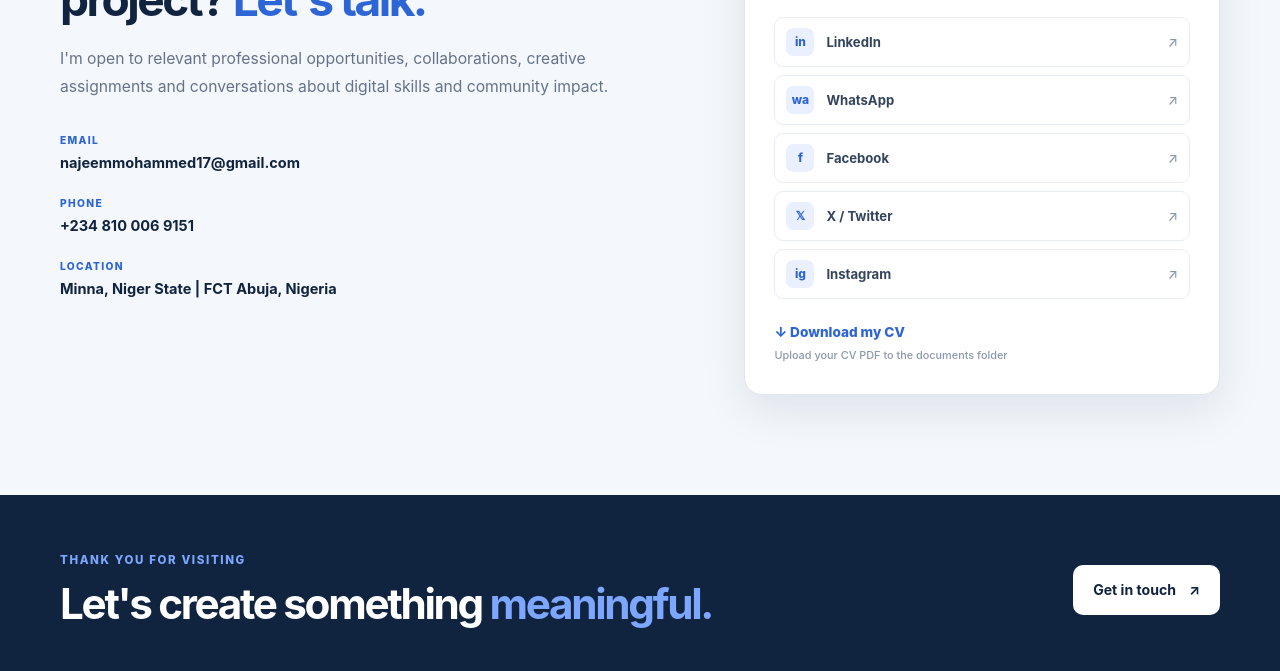
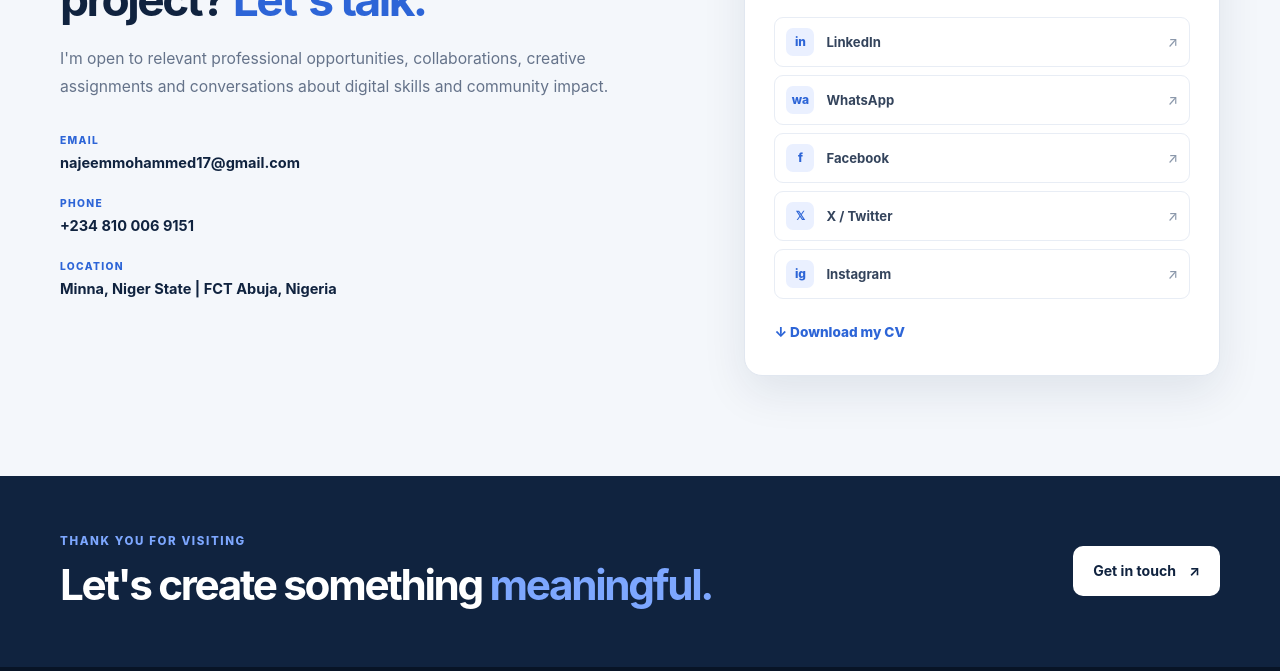
Before and after one commit to emdeeycomputers/mohammednajeem, a plain HTML site: page index.html in a window 1280 px wide. Shown: the part 6150-6821 px from the top of the page. Drawn offline with Linux system fonts and the light colour scheme.

Commit message:
Add files via upload

```diff
--- a/index.html
+++ b/index.html
@@ -245,7 +245,7 @@
             <a href="https://x.com/Emdeey17" target="_blank"><span>𝕏</span> X / Twitter <b>↗</b></a>
             <a href="https://www.instagram.com/najeem_mohammed17?rpxt=MThtdnJvYWh4dHBvdg==" target="_blank"><span>ig</span> Instagram <b>↗</b></a>
           </div>
-          <a class="cv-link" href="https://drive.google.com/file/d/1rSSJwf2vAi3x1QUfEp9iw2GEPzymFgbr/view?usp=sharing" target="_blank" download>↓ Download my CV <span>Upload your CV PDF to the documents folder</span></a>
+          <a class="cv-link" href="https://drive.google.com/file/d/1rSSJwf2vAi3x1QUfEp9iw2GEPzymFgbr/view?usp=sharing" target="_blank" download>↓ Download my CV <span></span></a>
         </div>
       </div>
     </section>
```
